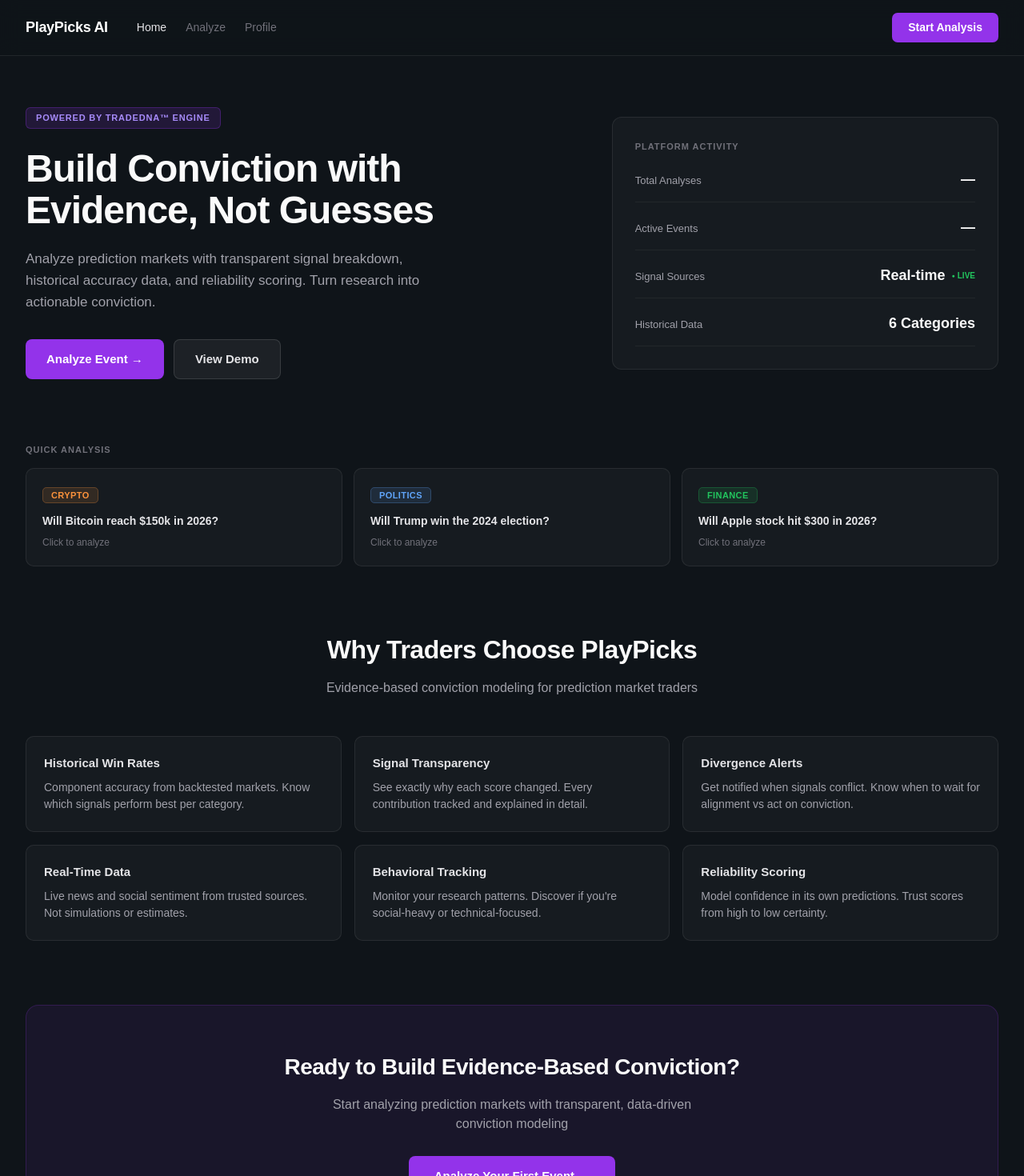
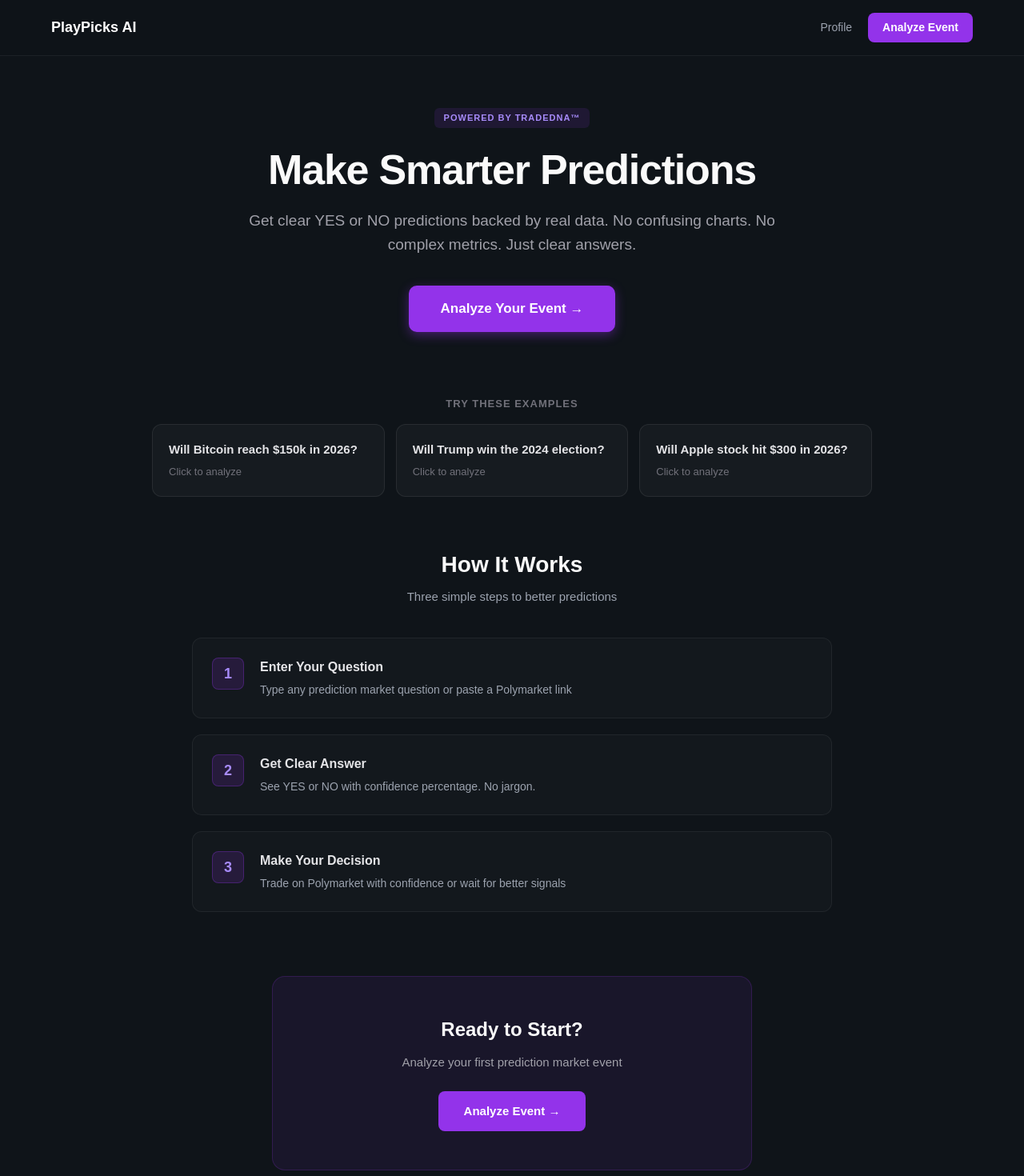
Before and after one commit to anujagadde18/tradedna, a Next.js app: page / in a window 1280 px wide. Shown: the top 1470 px of the page at 80% size. Built offline with nearby package versions, Linux system fonts and the light colour scheme.

Commit message:
Update page.tsx

```diff
--- a/app/page.tsx
+++ b/app/page.tsx
@@ -2,53 +2,45 @@
 
 import { useRouter } from "next/navigation";
 import { Suspense, useEffect, useState } from "react";
-import { PopularEventsFeed } from "@/components/home/PopularEventsFeed";
 import { getPopularEvents } from "@/lib/storage/popularEvents";
 
 function HomeContent() {
   const router = useRouter();
-  const [totalAnalyses, setTotalAnalyses] = useState(0);
-  const [activeEvents, setActiveEvents] = useState(0);
+  const [popularEvents, setPopularEvents] = useState<any[]>([]);
 
   useEffect(() => {
-    const events = getPopularEvents();
-    setActiveEvents(events.length);
-    setTotalAnalyses(events.reduce((sum, e) => sum + e.count, 0));
+    const events = getPopularEvents().slice(0, 6);
+    setPopularEvents(events);
   }, []);
 
-  const demoEvents = [
-    { title: "Will Bitcoin reach $150k in 2026?", category: "crypto" },
-    { title: "Will Trump win the 2024 election?", category: "politics" },
-    { title: "Will Apple stock hit $300 in 2026?", category: "finance" },
+  const quickEvents = [
+    "Will Bitcoin reach $150k in 2026?",
+    "Will Trump win the 2024 election?",
+    "Will Apple stock hit $300 in 2026?",
   ];
 
   return (
     <main style={{ minHeight: "100vh", background: "#0f1419", color: "#fff" }}>
 
-      {/* Navigation */}
+      {/* Simple Nav */}
       <nav style={{
-        borderBottom: "1px solid rgba(255,255,255,0.08)",
+        borderBottom: "1px solid rgba(255,255,255,0.06)",
         padding: "16px 0",
-        background: "rgba(15,20,25,0.9)",
-        backdropFilter: "blur(12px)",
+        background: "rgba(15,20,25,0.95)",
+        backdropFilter: "blur(8px)",
         position: "sticky",
         top: 0,
         zIndex: 100
       }}>
-        <div style={{ maxWidth: 1300, margin: "0 auto", padding: "0 32px", display: "flex", justifyContent: "space-between", alignItems: "center" }}>
-          <div style={{ display: "flex", alignItems: "center", gap: 36 }}>
-            <div style={{ fontSize: 18, fontWeight: 700, letterSpacing: "-0.3px" }}>PlayPicks AI</div>
-            <div style={{ display: "flex", gap: 24, fontSize: 14 }}>
-              <a href="/" style={{ color: "#e4e4e7", textDecoration: "none", fontWeight: 500 }}>Home</a>
-              <a href="/event" style={{ color: "#71717a", textDecoration: "none", fontWeight: 500 }}>Analyze</a>
-              <a href="/profile" style={{ color: "#71717a", textDecoration: "none", fontWeight: 500 }}>Profile</a>
-            </div>
-          </div>
+        <div style={{ maxWidth: 1200, margin: "0 auto", padding: "0 24px", display: "flex", justifyContent: "space-between", alignItems: "center" }}>
+          <div style={{ fontSize: 18, fontWeight: 800 }}>PlayPicks AI</div>
+          <div style={{ display: "flex", gap: 20, alignItems: "center" }}>
+            <a href="/profile" style={{ color: "#9ca3af", fontSize: 14, textDecoration: "none", fontWeight: 500 }}>Profile</a>
             <button
               onClick={() => router.push("/event")}
               style={{
-              padding: "8px 20px",
-              borderRadius: 7,
+                padding: "8px 18px",
+                borderRadius: 8,
                 background: "#9333ea",
                 border: "none",
                 color: "#fff",
@@ -57,177 +49,203 @@
                 cursor: "pointer"
               }}
             >
-            Start Analysis
+              Analyze Event
             </button>
+          </div>
         </div>
       </nav>
 
-      <div style={{ maxWidth: 1300, margin: "0 auto", padding: "64px 32px" }}>
+      <div style={{ maxWidth: 1200, margin: "0 auto", padding: "64px 24px" }}>
 
-        {/* Hero */}
-        <div style={{ display: "grid", gridTemplateColumns: "1.4fr 1fr", gap: 56, alignItems: "center", marginBottom: 80 }}>
-
-          <div>
+        {/* Hero - Clean & Simple */}
+        <div style={{ textAlign: "center", maxWidth: 680, margin: "0 auto 80px" }}>
           <div style={{
             display: "inline-block",
             padding: "4px 12px",
             borderRadius: 6,
-              background: "rgba(147, 51, 234, 0.15)",
-              border: "1px solid rgba(147, 51, 234, 0.3)",
+            background: "rgba(147, 51, 234, 0.12)",
             fontSize: 11,
             fontWeight: 600,
             color: "#a78bfa",
             marginBottom: 24,
             textTransform: "uppercase",
-              letterSpacing: "0.8px"
+            letterSpacing: "1px"
           }}>
-              Powered by TradeDNA™ Engine
+            Powered by TradeDNA™
           </div>
 
           <h1 style={{
-              fontSize: 48,
-              fontWeight: 800,
+            fontSize: 52,
+            fontWeight: 900,
             lineHeight: 1.1,
             marginBottom: 20,
-              letterSpacing: "-1px",
+            letterSpacing: "-1.2px",
             color: "#fafafa"
           }}>
-              Build Conviction with
-              <br />
-              Evidence, Not Guesses
+            Make Smarter Predictions
           </h1>
 
           <p style={{
-              fontSize: 17,
+            fontSize: 19,
             color: "#a1a1aa",
-              marginBottom: 32,
-              lineHeight: 1.6,
-              maxWidth: 520
+            marginBottom: 36,
+            lineHeight: 1.6
           }}>
-              Analyze prediction markets with transparent signal breakdown, historical accuracy data, and reliability scoring. Turn research into actionable conviction.
+            Get clear YES or NO predictions backed by real data. No confusing charts. No complex metrics. Just clear answers.
           </p>
 
-            <div style={{ display: "flex", gap: 12 }}>
           <button
             onClick={() => router.push("/event")}
             style={{
-                  padding: "13px 26px",
-                  borderRadius: 8,
+              padding: "16px 40px",
+              borderRadius: 10,
               background: "#9333ea",
               border: "none",
               color: "#fff",
-                  fontSize: 15,
-                  fontWeight: 600,
-                  cursor: "pointer"
+              fontSize: 17,
+              fontWeight: 700,
+              cursor: "pointer",
+              boxShadow: "0 4px 14px rgba(147,51,234,0.4)"
             }}
           >
-                Analyze Event →
+            Analyze Your Event →
           </button>
+        </div>
+
+        {/* Quick Examples */}
+        {quickEvents.length > 0 && (
+          <div style={{ marginBottom: 64 }}>
+            <div style={{ fontSize: 13, color: "#71717a", marginBottom: 16, textTransform: "uppercase", letterSpacing: "1px", fontWeight: 600, textAlign: "center" }}>
+              Try These Examples
+            </div>
+            <div style={{ display: "grid", gridTemplateColumns: "repeat(auto-fit, minmax(280px, 1fr))", gap: 14, maxWidth: 900, margin: "0 auto" }}>
+              {quickEvents.map((event, i) => (
                 <button
-                onClick={() => router.push("/profile")}
+                  key={i}
+                  onClick={() => router.push(`/scores?event=${encodeURIComponent(event)}`)}
                   style={{
-                  padding: "13px 26px",
-                  borderRadius: 8,
-                  background: "rgba(255,255,255,0.06)",
-                  border: "1px solid rgba(255,255,255,0.12)",
-                  color: "#e4e4e7",
-                  fontSize: 15,
-                  fontWeight: 600,
-                  cursor: "pointer"
+                    padding: "20px",
+                    borderRadius: 12,
+                    background: "rgba(255,255,255,0.03)",
+                    border: "1px solid rgba(255,255,255,0.08)",
+                    textAlign: "left",
+                    cursor: "pointer",
+                    transition: "all 0.2s",
+                  }}
+                  onMouseEnter={(e) => {
+                    e.currentTarget.style.background = "rgba(255,255,255,0.06)";
+                    e.currentTarget.style.borderColor = "rgba(147,51,234,0.4)";
+                  }}
+                  onMouseLeave={(e) => {
+                    e.currentTarget.style.background = "rgba(255,255,255,0.03)";
+                    e.currentTarget.style.borderColor = "rgba(255,255,255,0.08)";
                   }}
                 >
-                View Demo
+                  <div style={{ fontSize: 15, fontWeight: 600, color: "#e4e4e7", lineHeight: 1.4, marginBottom: 8 }}>
+                    {event}
+                  </div>
+                  <div style={{ fontSize: 13, color: "#71717a" }}>
+                    Click to analyze
+                  </div>
                 </button>
-            </div>
-          </div>
-
-          {/* Stats Card */}
-          <div style={{
-            padding: 28,
-            borderRadius: 12,
-            background: "rgba(255,255,255,0.03)",
-            border: "1px solid rgba(255,255,255,0.08)"
-          }}>
-            <div style={{ fontSize: 11, color: "#71717a", marginBottom: 20, textTransform: "uppercase", letterSpacing: "1px", fontWeight: 600 }}>
-              Platform Activity
-            </div>
-            <div style={{ display: "grid", gap: 18 }}>
-              <MetricRow label="Total Analyses" value={totalAnalyses > 0 ? totalAnalyses.toString() : "—"} />
-              <MetricRow label="Active Events" value={activeEvents > 0 ? activeEvents.toString() : "—"} />
-              <MetricRow label="Signal Sources" value="Real-time" live />
-              <MetricRow label="Historical Data" value="6 Categories" />
-            </div>
-          </div>
-        </div>
-
-        {/* Quick Access */}
-        <div style={{ marginBottom: 64 }}>
-          <div style={{ fontSize: 11, color: "#71717a", marginBottom: 14, textTransform: "uppercase", letterSpacing: "1px", fontWeight: 600 }}>
-            Quick Analysis
-          </div>
-          <div style={{ display: "grid", gridTemplateColumns: "repeat(3, 1fr)", gap: 14 }}>
-            {demoEvents.map((event, i) => (
-              <QuickCard key={i} event={event} onClick={() => router.push(`/scores?event=${encodeURIComponent(event.title)}`)} />
               ))}
             </div>
           </div>
+        )}
 
-        {/* Trending */}
-        <PopularEventsFeed />
-
-        {/* Features */}
-        <div style={{ marginTop: 80 }}>
-          <div style={{ textAlign: "center", marginBottom: 48 }}>
-            <h2 style={{ fontSize: 32, fontWeight: 800, marginBottom: 12, letterSpacing: "-0.5px", color: "#fafafa" }}>
-              Why Traders Choose PlayPicks
+        {/* Popular Analyses */}
+        {popularEvents.length > 0 && (
+          <div style={{ marginBottom: 80 }}>
+            <div style={{ textAlign: "center", marginBottom: 32 }}>
+              <h2 style={{ fontSize: 28, fontWeight: 800, marginBottom: 8, color: "#fafafa" }}>
+                Recently Analyzed
               </h2>
-            <p style={{ fontSize: 16, color: "#a1a1aa", maxWidth: 560, margin: "0 auto" }}>
-              Evidence-based conviction modeling for prediction market traders
+              <p style={{ fontSize: 15, color: "#9ca3af" }}>
+                See what others are researching
               </p>
             </div>
 
-          <div style={{ display: "grid", gridTemplateColumns: "repeat(3, 1fr)", gap: 16 }}>
-            <Feature
-              title="Historical Win Rates"
-              desc="Component accuracy from backtested markets. Know which signals perform best per category."
+            <div style={{ display: "grid", gridTemplateColumns: "repeat(auto-fit, minmax(300px, 1fr))", gap: 14, maxWidth: 1000, margin: "0 auto" }}>
+              {popularEvents.map((event, i) => (
+                <button
+                  key={i}
+                  onClick={() => router.push(`/scores?event=${encodeURIComponent(event.event)}`)}
+                  style={{
+                    padding: "18px",
+                    borderRadius: 10,
+                    background: "rgba(255,255,255,0.02)",
+                    border: "1px solid rgba(255,255,255,0.06)",
+                    textAlign: "left",
+                    cursor: "pointer",
+                    transition: "all 0.2s",
+                  }}
+                  onMouseEnter={(e) => {
+                    e.currentTarget.style.background = "rgba(255,255,255,0.04)";
+                    e.currentTarget.style.borderColor = "rgba(147,51,234,0.3)";
+                  }}
+                  onMouseLeave={(e) => {
+                    e.currentTarget.style.background = "rgba(255,255,255,0.02)";
+                    e.currentTarget.style.borderColor = "rgba(255,255,255,0.06)";
+                  }}
+                >
+                  <div style={{ fontSize: 14, fontWeight: 600, color: "#e4e4e7", lineHeight: 1.4, marginBottom: 10 }}>
+                    {event.event}
+                  </div>
+                  <div style={{ display: "flex", justifyContent: "space-between", fontSize: 12, color: "#71717a" }}>
+                    <span>{event.category}</span>
+                    <span>{event.count} {event.count === 1 ? 'analysis' : 'analyses'}</span>
+                  </div>
+                </button>
+              ))}
+            </div>
+          </div>
+        )}
+
+        {/* Simple Benefits */}
+        <div style={{ marginBottom: 80, maxWidth: 800, margin: "0 auto 80px" }}>
+          <div style={{ textAlign: "center", marginBottom: 40 }}>
+            <h2 style={{ fontSize: 28, fontWeight: 800, marginBottom: 8, color: "#fafafa" }}>
+              How It Works
+            </h2>
+            <p style={{ fontSize: 15, color: "#9ca3af" }}>
+              Three simple steps to better predictions
+            </p>
+          </div>
+
+          <div style={{ display: "grid", gap: 20 }}>
+            <StepCard
+              number="1"
+              title="Enter Your Question"
+              desc="Type any prediction market question or paste a Polymarket link"
             />
-            <Feature
-              title="Signal Transparency"
-              desc="See exactly why each score changed. Every contribution tracked and explained in detail."
+            <StepCard
+              number="2"
+              title="Get Clear Answer"
+              desc="See YES or NO with confidence percentage. No jargon."
             />
-            <Feature
-              title="Divergence Alerts"
-              desc="Get notified when signals conflict. Know when to wait for alignment vs act on conviction."
-            />
-            <Feature
-              title="Real-Time Data"
-              desc="Live news and social sentiment from trusted sources. Not simulations or estimates."
-            />
-            <Feature
-              title="Behavioral Tracking"
-              desc="Monitor your research patterns. Discover if you're social-heavy or technical-focused."
-            />
-            <Feature
-              title="Reliability Scoring"
-              desc="Model confidence in its own predictions. Trust scores from high to low certainty."
+            <StepCard
+              number="3"
+              title="Make Your Decision"
+              desc="Trade on Polymarket with confidence or wait for better signals"
             />
           </div>
         </div>
 
         {/* CTA */}
         <div style={{
-          marginTop: 80,
-          padding: 56,
+          padding: 48,
           borderRadius: 16,
           background: "rgba(147,51,234,0.08)",
           border: "1px solid rgba(147,51,234,0.2)",
-          textAlign: "center"
+          textAlign: "center",
+          maxWidth: 600,
+          margin: "0 auto 60px"
         }}>
-          <h2 style={{ fontSize: 28, fontWeight: 800, marginBottom: 14, letterSpacing: "-0.5px", color: "#fafafa" }}>
-            Ready to Build Evidence-Based Conviction?
-          </h2>
-          <p style={{ fontSize: 16, color: "#a1a1aa", marginBottom: 28, maxWidth: 500, margin: "0 auto 28px" }}>
-            Start analyzing prediction markets with transparent, data-driven conviction modeling
+          <h3 style={{ fontSize: 24, fontWeight: 800, marginBottom: 12, color: "#fafafa" }}>
+            Ready to Start?
+          </h3>
+          <p style={{ fontSize: 15, color: "#a1a1aa", marginBottom: 24 }}>
+            Analyze your first prediction market event
           </p>
           <button
             onClick={() => router.push("/event")}
@@ -242,27 +260,24 @@
               cursor: "pointer"
             }}
           >
-            Analyze Your First Event →
+            Analyze Event →
           </button>
         </div>
 
         {/* Footer */}
         <div style={{
-          marginTop: 64,
           paddingTop: 32,
-          borderTop: "1px solid rgba(255,255,255,0.08)",
+          borderTop: "1px solid rgba(255,255,255,0.06)",
           display: "flex",
-          justifyContent: "space-between",
-          alignItems: "center"
+          justifyContent: "center",
+          alignItems: "center",
+          gap: 20,
+          fontSize: 14,
+          color: "#71717a"
         }}>
-          <div style={{ fontSize: 14, color: "#71717a" }}>
-            PlayPicks AI • Powered by TradeDNA™ • 2026
-          </div>
-          <div style={{ display: "flex", gap: 20, fontSize: 14, color: "#71717a" }}>
+          <span>PlayPicks AI • 2026</span>
+          <span>·</span>
           <a href="https://polymarket.com" target="_blank" rel="noreferrer" style={{ color: "#71717a", textDecoration: "none" }}>Polymarket</a>
-            <span>·</span>
-            <a href="/profile" style={{ color: "#71717a", textDecoration: "none" }}>Demo</a>
-          </div>
         </div>
 
       </div>
@@ -270,68 +285,29 @@
   );
 }
 
-function MetricRow({ label, value, live }: { label: string; value: string; live?: boolean }) {
+function StepCard({ number, title, desc }: { number: string; title: string; desc: string }) {
   return (
-    <div style={{ display: "flex", justifyContent: "space-between", alignItems: "baseline", paddingBottom: 14, borderBottom: "1px solid rgba(255,255,255,0.05)" }}>
-      <div style={{ fontSize: 13, color: "#a1a1aa", fontWeight: 500 }}>{label}</div>
-      <div style={{ display: "flex", alignItems: "center", gap: 8 }}>
-        <span style={{ fontSize: 18, fontWeight: 700, color: "#fafafa" }}>{value}</span>
-        {live && <span style={{ fontSize: 10, fontWeight: 600, color: "#22c55e", display: "flex", alignItems: "center", gap: 3 }}><span style={{ fontSize: 7 }}>●</span> LIVE</span>}
+    <div style={{ display: "flex", gap: 20, padding: 24, borderRadius: 12, background: "rgba(255,255,255,0.02)", border: "1px solid rgba(255,255,255,0.06)" }}>
+      <div style={{
+        width: 40,
+        height: 40,
+        borderRadius: 8,
+        background: "rgba(147,51,234,0.15)",
+        border: "1px solid rgba(147,51,234,0.3)",
+        display: "flex",
+        alignItems: "center",
+        justifyContent: "center",
+        fontSize: 18,
+        fontWeight: 800,
+        color: "#a78bfa",
+        flexShrink: 0
+      }}>
+        {number}
       </div>
+      <div>
+        <h3 style={{ fontSize: 16, fontWeight: 700, marginBottom: 6, color: "#e4e4e7" }}>{title}</h3>
+        <p style={{ fontSize: 14, color: "#9ca3af", margin: 0, lineHeight: 1.5 }}>{desc}</p>
       </div>
-  );
-}
-
-function QuickCard({ event, onClick }: { event: any; onClick: () => void }) {
-  const categoryColors = {
-    crypto: { bg: "rgba(251, 146, 60, 0.12)", border: "rgba(251, 146, 60, 0.25)", text: "#fb923c" },
-    politics: { bg: "rgba(96, 165, 250, 0.12)", border: "rgba(96, 165, 250, 0.25)", text: "#60a5fa" },
-    finance: { bg: "rgba(34, 197, 94, 0.12)", border: "rgba(34, 197, 94, 0.25)", text: "#22c55e" },
-  };
-  const color = categoryColors[event.category as keyof typeof categoryColors];
-
-  return (
-    <div
-      onClick={onClick}
-      style={{
-        padding: 20,
-        borderRadius: 10,
-        background: "rgba(255,255,255,0.03)",
-        border: "1px solid rgba(255,255,255,0.08)",
-        cursor: "pointer",
-        transition: "all 0.2s",
-      }}
-      onMouseEnter={(e) => {
-        e.currentTarget.style.background = "rgba(255,255,255,0.05)";
-        e.currentTarget.style.borderColor = "rgba(147, 51, 234, 0.3)";
-      }}
-      onMouseLeave={(e) => {
-        e.currentTarget.style.background = "rgba(255,255,255,0.03)";
-        e.currentTarget.style.borderColor = "rgba(255,255,255,0.08)";
-      }}
-    >
-      <div style={{ marginBottom: 12 }}>
-        <span style={{ padding: "3px 10px", borderRadius: 5, background: color.bg, border: `1px solid ${color.border}`, fontSize: 11, fontWeight: 600, color: color.text, textTransform: "uppercase", letterSpacing: "0.4px" }}>
-          {event.category}
-        </span>
-      </div>
-      <div style={{ fontSize: 14, fontWeight: 600, color: "#e4e4e7", lineHeight: 1.4, marginBottom: 8 }}>
-        {event.title}
-      </div>
-      <div style={{ fontSize: 12, color: "#71717a", fontWeight: 500 }}>
-        Click to analyze
-      </div>
-    </div>
-  );
-}
-
-function Feature({ title, desc }: { title: string; desc: string }) {
-  return (
-    <div style={{ padding: 22, borderRadius: 10, background: "rgba(255,255,255,0.03)", border: "1px solid rgba(255,255,255,0.08)" }}>
-      <h3 style={{ fontSize: 15, fontWeight: 700, marginBottom: 8, color: "#e4e4e7" }}>{title}</h3>
-      <p style={{ fontSize: 14, color: "#a1a1aa", lineHeight: 1.55, margin: 0 }}>
-        {desc}
-      </p>
     </div>
   );
 }
```
Lines whose indentation alone changed are shown as unchanged.
